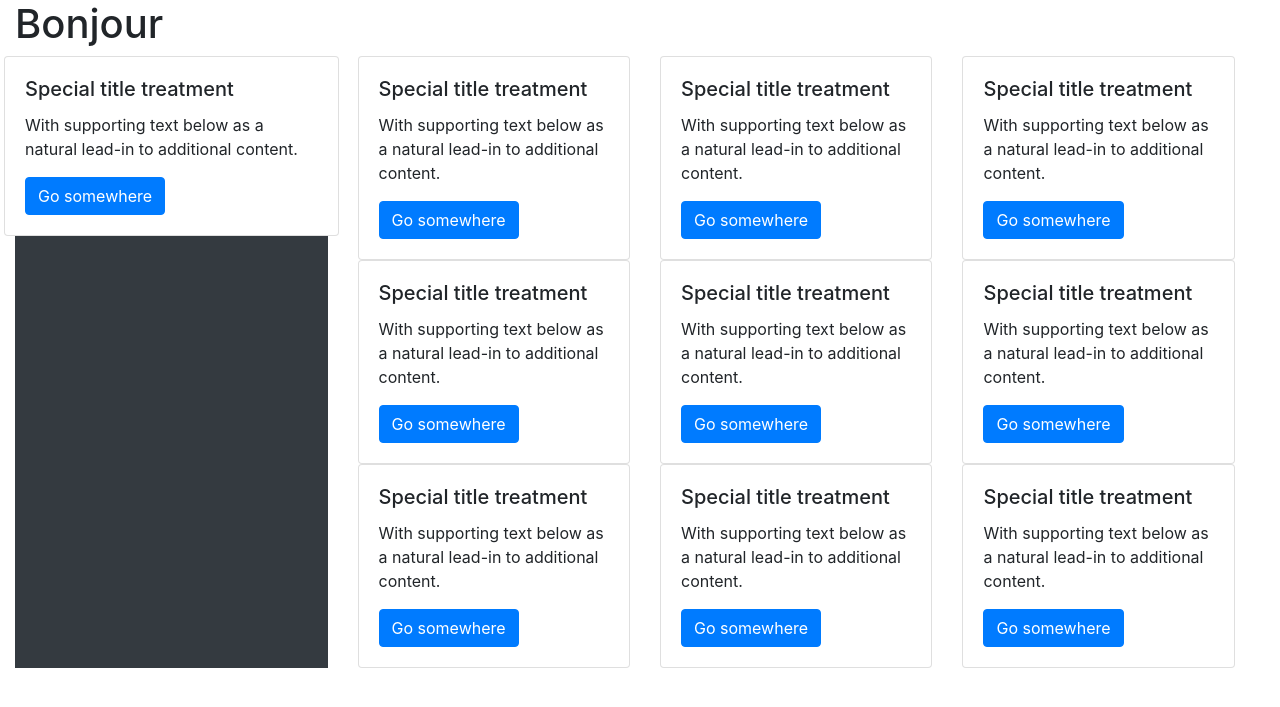
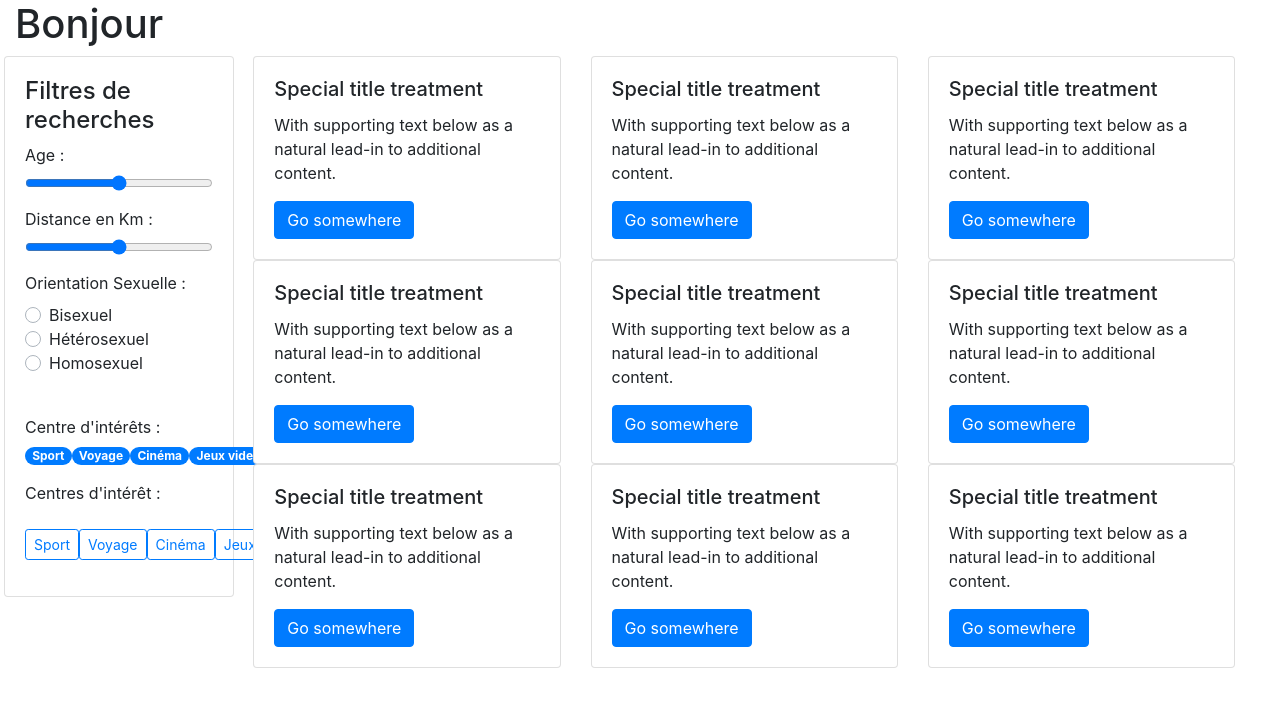
Before and after one commit to jRayze/matcha, a PHP site: page /accueil/index.php in a window 1280 px wide. Shown: the part 56-763 px from the top of the page. Run offline with PHP 8.4, Linux system fonts and the light colour scheme.

Commit message:
accueil en cours

```diff
--- a/accueil/accueil.php
+++ b/accueil/accueil.php
@@ -4,13 +4,72 @@
             <h1 class="title">Bonjour <?$_NAME?></h1>
             <div class="container-fluid">
                 <div class="row">
-                    <div class="col-md-3 px-1 bg-dark">
+                    <div class="col-md-2 px-1">
                         <div class="row">
                             <div class="card">
+                                    <!-- Liste des filtres (par défaut) :
+                                        1 .orientation sexuelle(bouton radio) : bisexuel(par défaut), hétérosexuel, homosexuel
+                                        2. distance en km (range line)
+                                        3. centres d'intéret (bouton tag)
+                                        4. score de popularité (5 étoiles cliquables)
+
+                                        Liste de filtes ajustable :
+                                        1.interval d'age (range line)
+                                        2. score de popularité (5 étoiles cliquables)
+                                        3. distance en km (range line)
+                                        4. centres d'intéret (bouton tag)
+
+
+                                     -->
                                     <div class="card-body">
-                                        <h5 class="card-title">Special title treatment</h5>
-                                        <p class="card-text">With supporting text below as a natural lead-in to additional content.</p>
-                                        <a href="#" class="btn btn-primary">Go somewhere</a>
+                                    <form>
+                                        <h4> Filtres de recherches </h4>
+                                        <div class="form-group">
+                                            <label for="formControlRange">Age :</label>
+                                            <input type="range" class="form-control-range" id="formControlRange">
+                                        </div>
+                                        <div class="form-group">
+                                            <label for="formControlRange">Distance en Km :</label>
+                                            <input type="range" class="form-control-range" id="formControlRange">
+                                        </div>
+                                        <div class="form-group">
+                                            <label for="formControlRange">Orientation Sexuelle :</label><br >
+                                            <div class="custom-control custom-radio custom-control-inline">
+                                                <input type="radio" id="customRadioInline1" name="customRadioInline1" class="custom-control-input">
+                                                <label class="custom-control-label" for="customRadioInline1">Bisexuel</label>
+                                            </div>
+                                            <div class="custom-control custom-radio custom-control-inline">
+                                                <input type="radio" id="customRadioInline2" name="customRadioInline1" class="custom-control-input">
+                                                <label class="custom-control-label" for="customRadioInline2">Hétérosexuel</label>
+                                            </div>
+                                            <div class="custom-control custom-radio custom-control-inline">
+                                                <input type="radio" id="customRadioInline3" name="customRadioInline1" class="custom-control-input">
+                                                <label class="custom-control-label" for="customRadioInline3">Homosexuel</label>
+                                            </div>
+                                        </div>
+                                        <br >
+                                        <div class="form-group">
+                                            <label for="formControlRange">Centre d'intérêts :</label>
+                                            <div class="d-flex">
+                                                <span class="badge badge-pill badge-primary">Sport</span>
+                                                <span class="badge badge-pill badge-primary">Voyage</span>
+                                                <span class="badge badge-pill badge-primary">Cinéma</span>
+                                                <span class="badge badge-pill badge-primary">Jeux video</span>
+                                                <span class="badge badge-pill badge-primary">Litterature</span>
+                                            </div>
+                                        </div>
+                                        <div class="form-group">
+                                            Centres d'intérêt :
+                                            <br ><br >
+                                            <div class="d-flex">
+                                                <input class="btn btn-outline-primary btn-sm" type="button" value="Sport">
+                                                <input class="btn btn-outline-primary btn-sm" type="button" value="Voyage">
+                                                <input class="btn btn-outline-primary btn-sm" type="button" value="Cinéma">
+                                                <input class="btn btn-outline-primary btn-sm" type="button" value="Jeux video">
+                                                <input class="btn btn-outline-primary btn-sm" type="button" value="Litterature">
+                                            </div>
+                                        </div>
+                                    </form>
                                     </div>
                                 </div>
                         </div>
```
